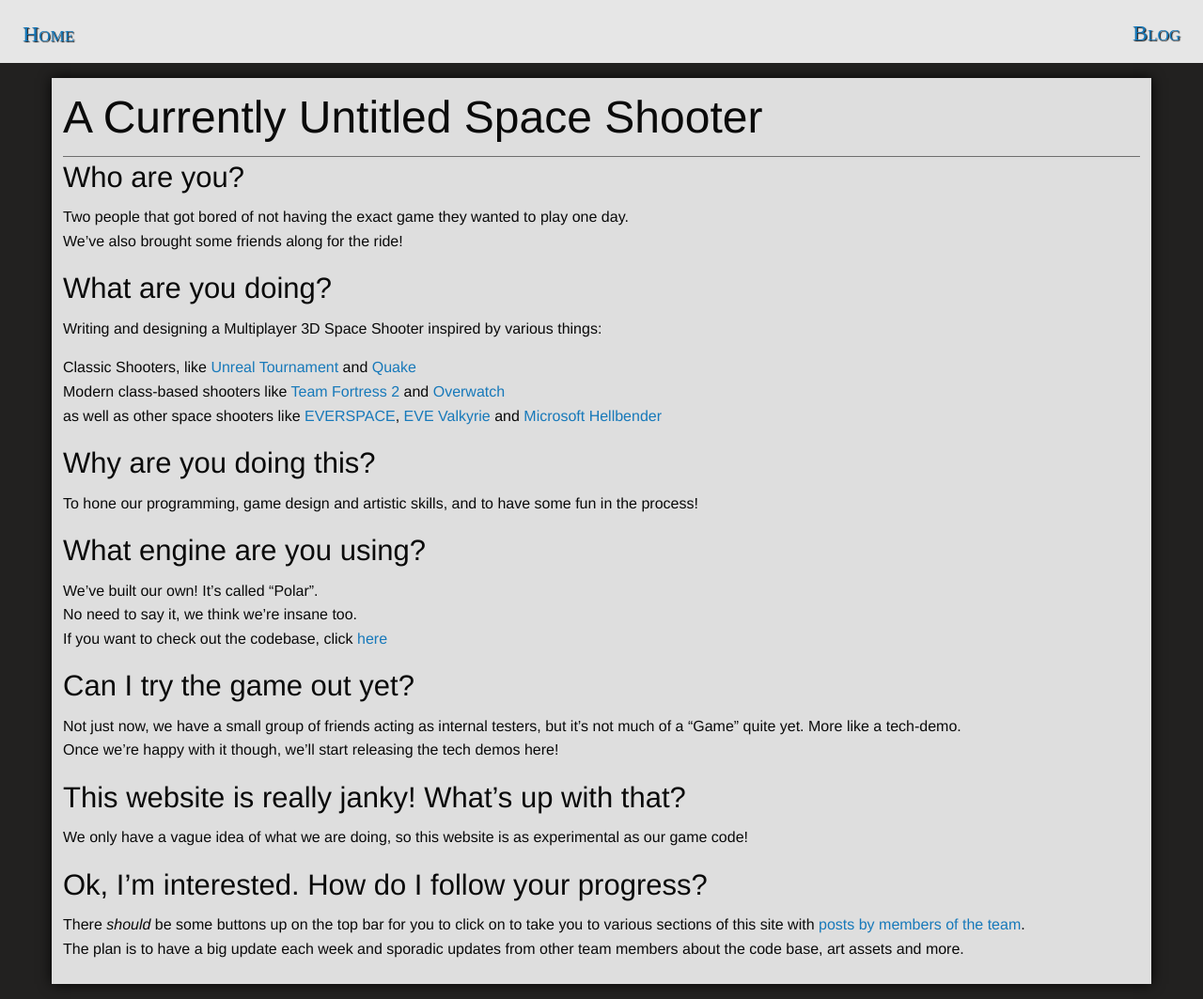
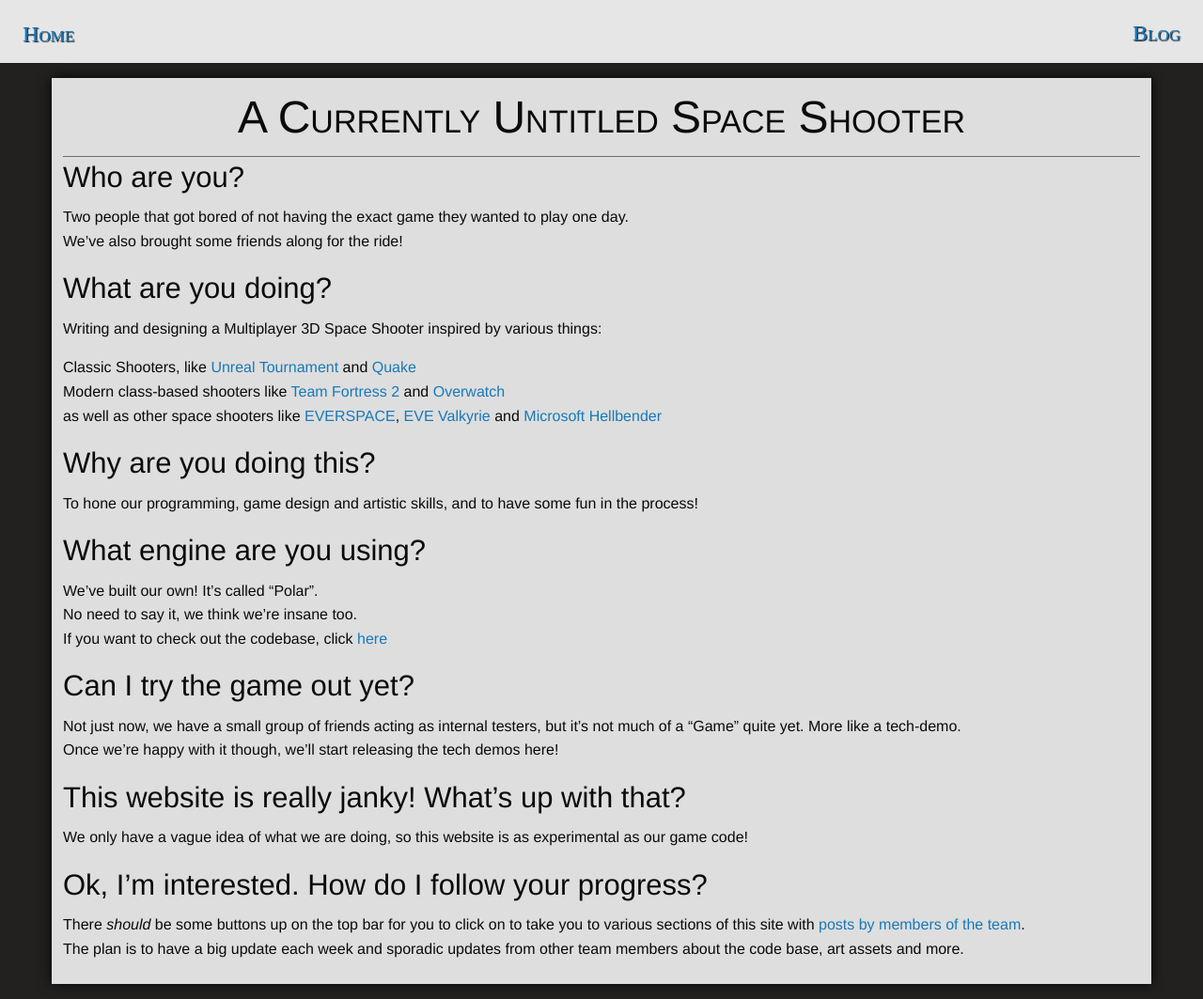
Before and after one commit to ori-sky/polar-space, a Jekyll site: the page built from index.md, in a window 1280 px wide. Shown: the whole page at 94% size. Built offline with Jekyll 4.4.1, drawn with Linux system fonts in a browser that asks for light colours; nearby versions of some CDN libraries; some web fonts are replaced; our own code applies the rules of GitHub Pages for plain Markdown files; library files that are not in the unit come from our copies.

Commit message:
Update app.css

```diff
--- a/assets/css/app.css
+++ b/assets/css/app.css
@@ -57,7 +57,7 @@
 	margin-bottom: 16px;
 }
 
-.content-box > h1 {
+.content-title > h1 {
 	text-align: center;
 	font-variant: small-caps;
 }
```
